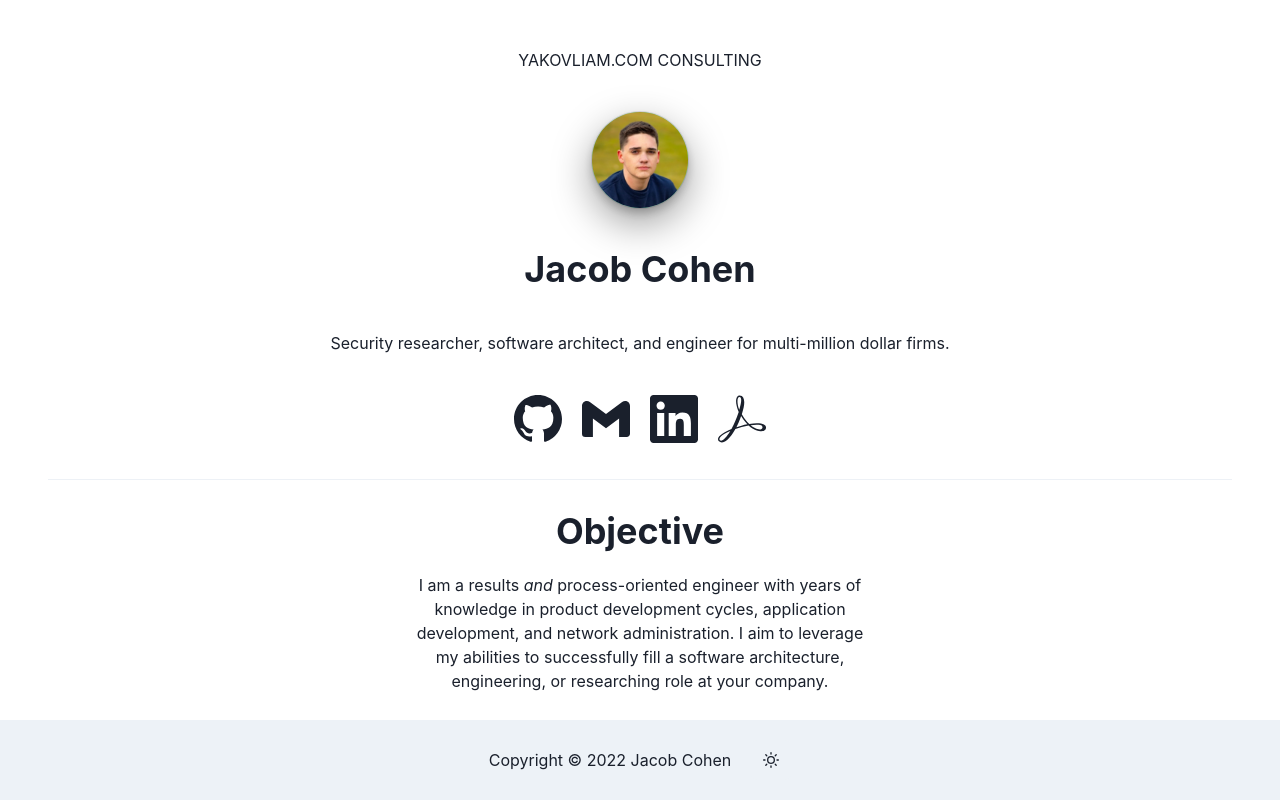
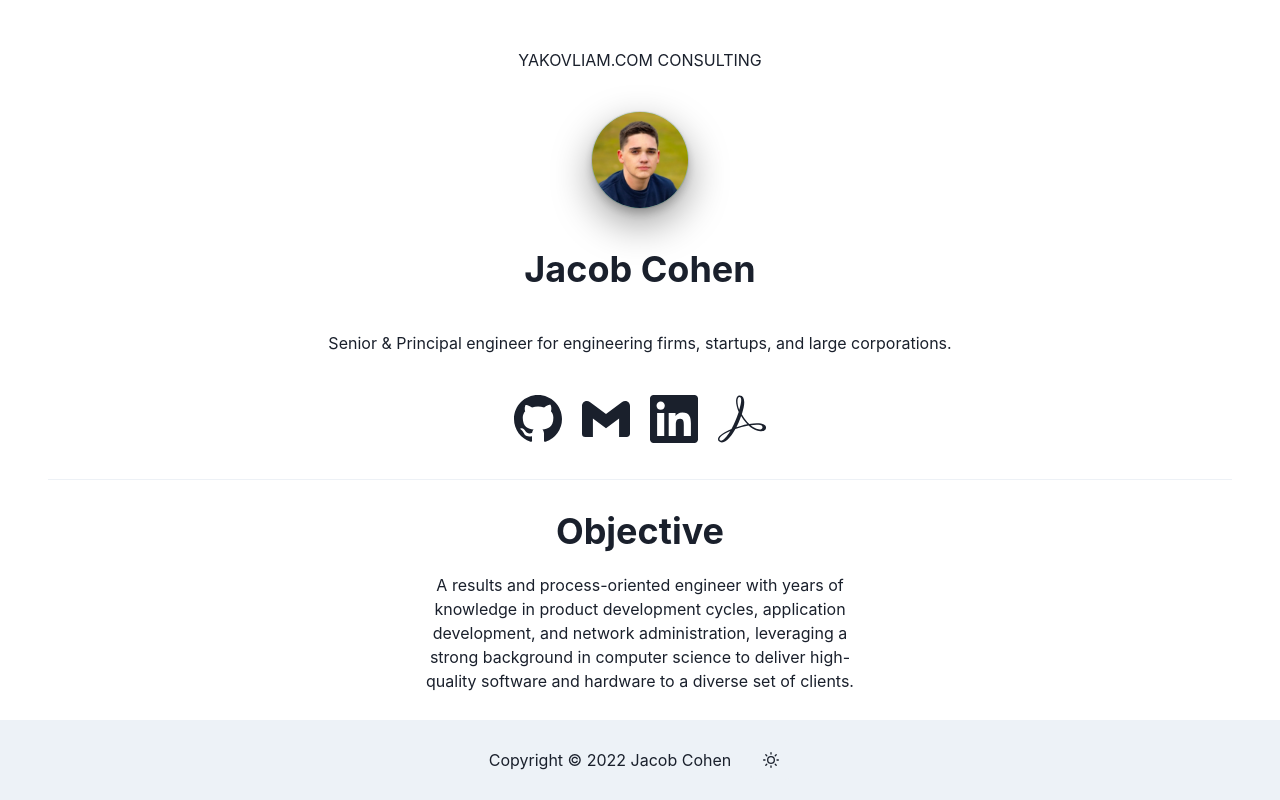
Before and after one commit to yakovliam/yakovliam.com, a React (Create React App) app: page / in a window 1280 px wide. Built offline with nearby package versions, Linux system fonts and the light colour scheme.

Commit message:
feat: update

```diff
--- a/src/sections/about/about.tsx
+++ b/src/sections/about/about.tsx
@@ -19,8 +19,8 @@ function AboutSection() {
       <Avatar boxShadow="dark-lg" size="xl" name="Jacob Cohen" src={Jacob} />
       <Heading>Jacob Cohen</Heading>
       <Text>
-        Security researcher, software architect, and engineer for multi-million
-        dollar firms.
+        Senior & Principal engineer for engineering firms, startups, and large
+        corporations.
       </Text>
       <Flex flexDirection="row" gap={5}>
         <Tooltip label="GitHub" aria-label="github">
--- a/src/sections/objective/objective.tsx
+++ b/src/sections/objective/objective.tsx
@@ -12,11 +12,10 @@ function ObjectiveSection() {
     >
       <Heading>Objective</Heading>
       <Text align="center" maxW="md">
-        I am a results <Text as="i">and</Text> process-oriented engineer with
-        years of knowledge in product development cycles, application
-        development, and network administration. I aim to leverage my abilities
-        to successfully fill a software architecture, engineering, or
-        researching role at your company.
+        A results and process-oriented engineer with years of knowledge in
+        product development cycles, application development, and network
+        administration, leveraging a strong background in computer science to
+        deliver high-quality software and hardware to a diverse set of clients.
       </Text>
     </Flex>
   );
```
